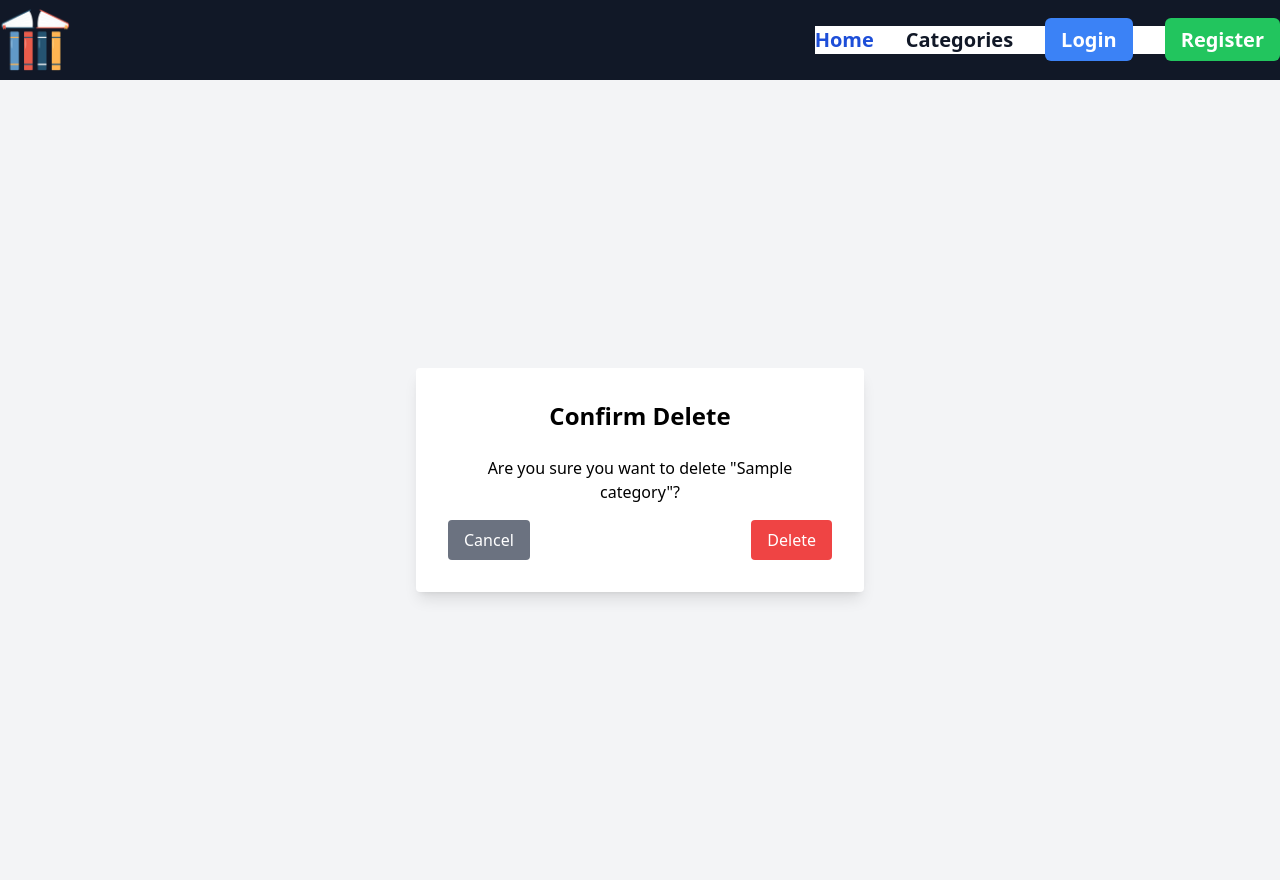
After one commit to AmrTaman/Reader, a Django app: page /category/1/delete/ in a window 1280 px wide. The commit adds this page. Run offline with Django 5.2, Linux system fonts and the light colour scheme; tables that the repository leaves empty hold one stand-in row (values such as "Sample post"); some libraries are stand-ins or nearby versions.

Commit message:
add catogery delete button and Add category delete confirmation template and update DeleteCategoryView

```diff
--- a/library/books/templates/books/index.html
+++ b/library/books/templates/books/index.html
@@ -1,7 +1,7 @@
 {% extends "layouts/base.html" %}
 {% load static %}
 {% block title %}
-Online Library
+Reader
 {% endblock title %}
 {% block body %}
 <div class="flex  justify-center bg-gray-100 min-h-screen py-10">
--- /dev/null
+++ b/library/books/templates/categories/category_confirm_delete.html
@@ -0,0 +1,18 @@
+{% extends 'layouts/base.html' %}
+
+{% block body %}
+<div class="flex justify-center items-center min-h-screen bg-gray-100">
+    <div class="bg-white p-8 rounded shadow-lg w-full max-w-md">
+        <h1 class="text-2xl font-bold text-center mb-6">Confirm Delete</h1>
+        <p class="text-center">Are you sure you want to delete "{{ object.name }}"?</p>
+
+        <form method="post">
+            {% csrf_token %}
+            <div class="flex justify-between mt-4">
+                <a href="{% url 'category_list' %}" class="bg-gray-500 text-white py-2 px-4 rounded">Cancel</a>
+                <button type="submit" class="bg-red-500 text-white py-2 px-4 rounded">Delete</button>
+            </div>
+        </form>
+    </div>
+</div>
+{% endblock %}
--- a/library/books/templates/categories/category_details.html
+++ b/library/books/templates/categories/category_details.html
@@ -45,6 +45,11 @@ Category
                             class="inline-block bg-yellow-500 text-black font-bold py-2 px-4 rounded hover:bg-yellow-600">
                             Edit Category
                         </a>
+                        <a href="{% url 'category.delete' category.id %}"
+                            class="text-red-500 hover:text-red-700 font-semibold">
+                            <button
+                            class="bg-red-500 text-white font-bold py-2 px-4 rounded-lg hover:bg-red-700 transition duration-300">Delete</button>
+                        </a>
 
                     </div>
                     {% endif %}
--- a/library/books/urls.py
+++ b/library/books/urls.py
@@ -1,17 +1,30 @@
 from django.urls import path
-from books.views import home, BookDeleteView, BookDetailView, CreateBook, UpdateBook, BorrowBookView, ReturnBookView, CategoryCreateView, CategoryListView, CategoryDetailView, UpdateCategory
+from books.views import (
+    home,
+    BookDeleteView,
+    BookDetailView,
+    CreateBook,
+    UpdateBook,
+    BorrowBookView,
+    ReturnBookView,
+    CategoryCreateView,
+    CategoryListView,
+    CategoryDetailView,
+    UpdateCategory,
+    DeleteCategoryView
+)
+
 urlpatterns = [
     path('', home, name="home"),
     path('book/<int:pk>/', BookDetailView.as_view(), name='book.details'),
     path('<int:pk>/delete/', BookDeleteView.as_view(), name='book.delete'),
     path('add_book/', CreateBook.as_view(), name='book.add'),
     path('edit_book/<int:pk>', UpdateBook.as_view(), name='book.edit'),
-    path('book/borrow_book/<int:book_id>/',
-         BorrowBookView.as_view(), name='book.borrow'),
-    path('book/return_book/<int:book_id>/',
-         ReturnBookView.as_view(), name='book.return'),
+    path('book/borrow_book/<int:book_id>/', BorrowBookView.as_view(), name='book.borrow'),
+    path('book/return_book/<int:book_id>/', ReturnBookView.as_view(), name='book.return'),
     path('categories/', CategoryListView.as_view(), name='category_list'),
     path('category/<int:pk>', CategoryDetailView.as_view(), name='category.details'),
     path('categories/add/', CategoryCreateView.as_view(), name='category_add'),
     path('edit_category/<int:pk>', UpdateCategory.as_view(), name='edit_category'),
+    path('category/<int:pk>/delete/', DeleteCategoryView.as_view(), name='category.delete'),
 ]
--- a/library/books/views.py
+++ b/library/books/views.py
@@ -143,3 +143,9 @@ class UpdateCategory(UpdateView):
     form_class = CategoryForm
     template_name = 'categories/edit_category.html'
     success_url = reverse_lazy('category_list')
+
+
+class DeleteCategoryView(DeleteView):
+    model = Category
+    template_name = 'categories/category_confirm_delete.html'
+    success_url = reverse_lazy('category_list')
```
